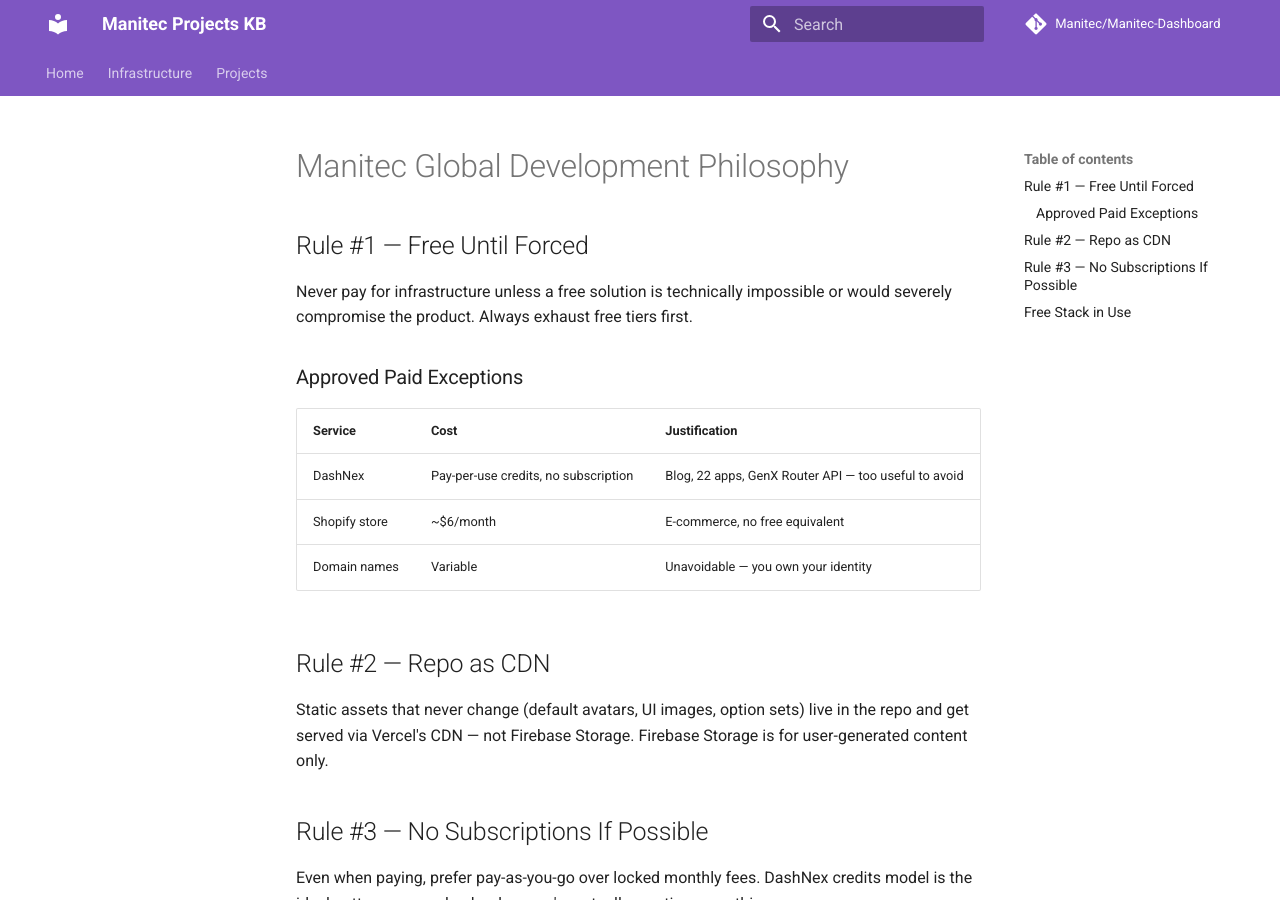
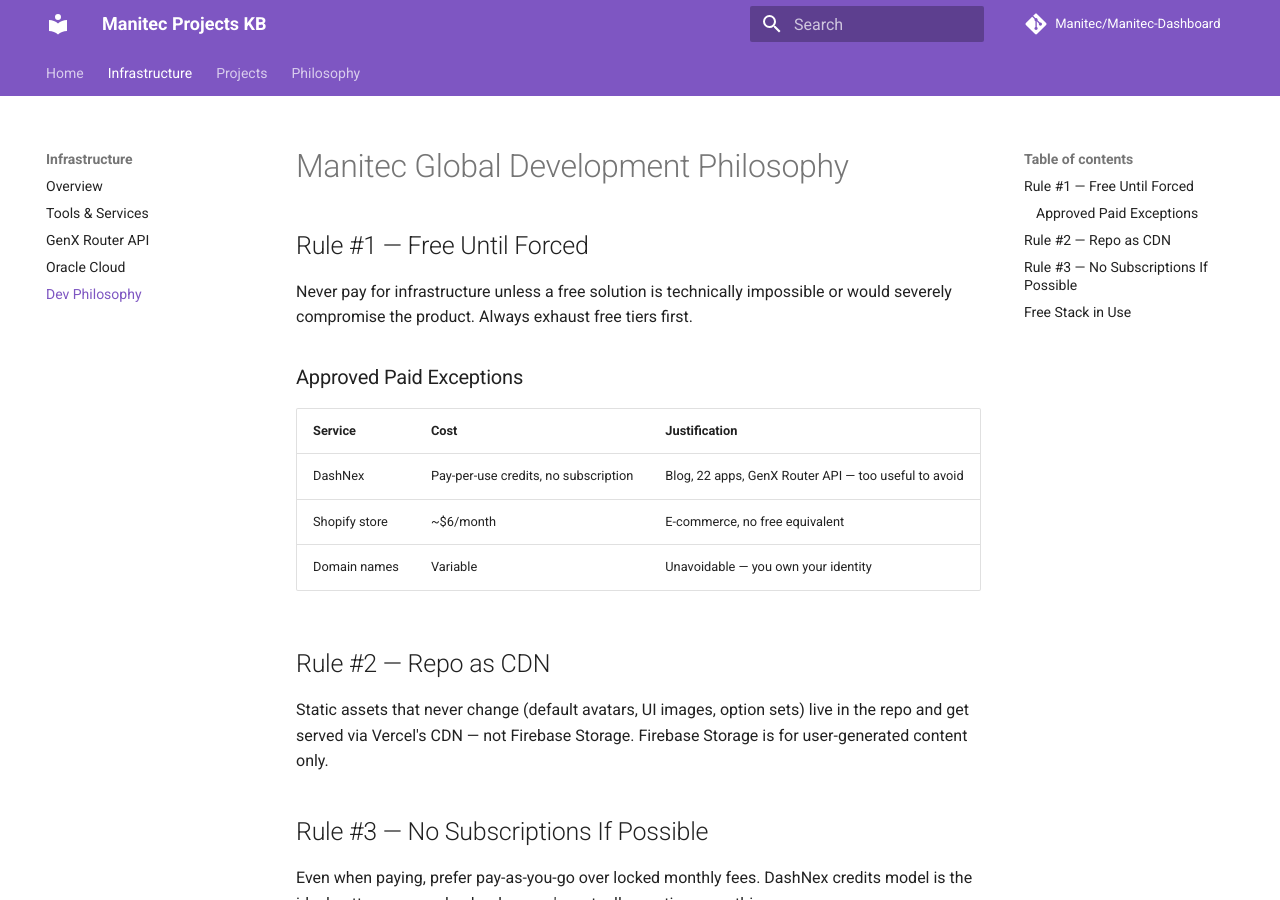
Before and after one commit to Manitec/Manitec-Dashboard, an MkDocs documentation site: the page built from docs/infra/philosophy.md, in a window 1280 px wide and 900 px high. Built offline with MkDocs 1.6.1 and Material for MkDocs 9.7.7, drawn with Linux system fonts in a browser that asks for light colours; comment, search, counter and statistics services are not loaded.

Commit message:
Update mkdocs.yml nav: add ManiBot, GenX Router, Oracle Cloud, Philosophy, Counterthism

```diff
--- a/mkdocs.yml
+++ b/mkdocs.yml
@@ -21,11 +21,17 @@
   - Infrastructure:
     - Overview: infra/index.md
     - Tools & Services: infra/tools.md
+    - GenX Router API: infra/genx-router.md
+    - Oracle Cloud: infra/oracle-cloud.md
+    - Dev Philosophy: infra/philosophy.md
   - Projects:
     - Overview: projects/index.md
+    - ManiBot: projects/manibot.md
     - Banjoshire Chat: projects/banjoshire.md
     - Chatbot: projects/chatbot.md
-    - Mailserver: projects/mailserver.md
+    - Joe's Faves: projects/joesfaves.md
     - Manitec Apps: projects/manitec-apps.md
     - Ebbinor: projects/ebbinor.md
-    - Joe's Faves: projects/joesfaves.md
+    - Mailserver: projects/mailserver.md
+  - Philosophy:
+    - Counterthism: philosophy/counterthism.md
```
